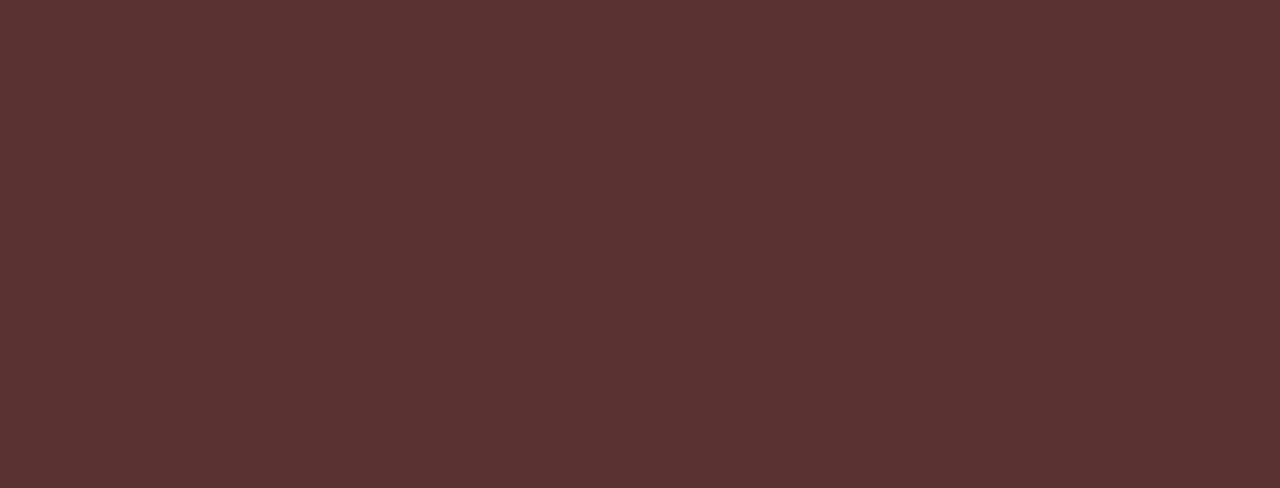
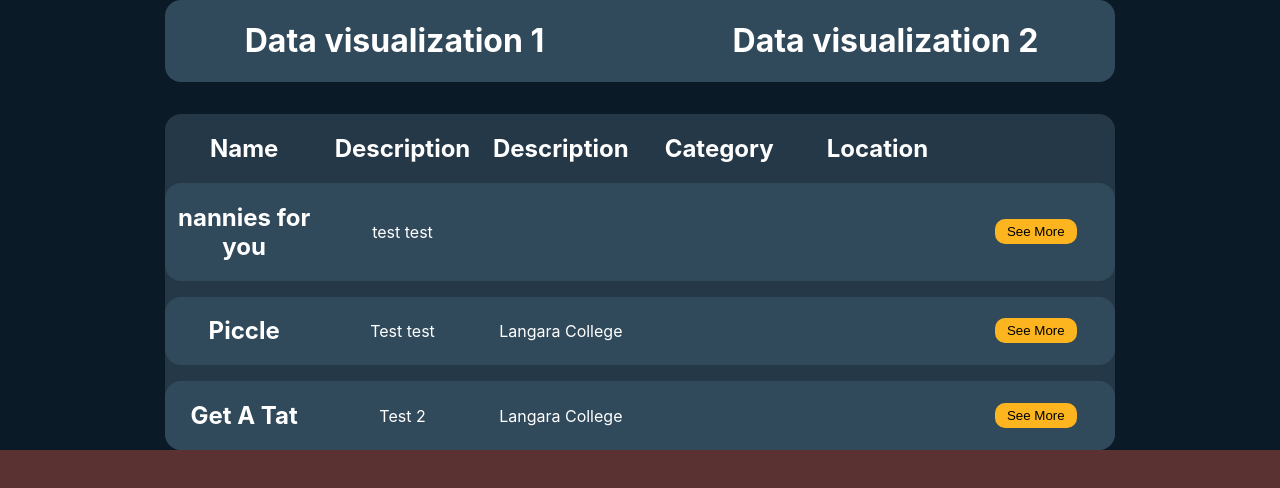
Before and after one commit to TienInTeam/tie-in, a React (Create React App) app in the folder tie-in-frontend/: page /dashboard in a window 1280 px wide. Before the commit this address had no page. Shown: the top 488 px of the page. Built offline with nearby package versions, Linux system fonts and the light colour scheme; data requests are answered from the project's data file; the HTML template or start-up script is replaced by a standard one.

Commit message:
feat: Add Dashboard page for companies login

```diff
--- a/tie-in-frontend/src/App.js
+++ b/tie-in-frontend/src/App.js
@@ -1,5 +1,6 @@
 import './App.scss';
 import {QueryClient, QueryClientProvider} from "@tanstack/react-query";
+import Dashboard from "./pages/Dashboard";
 import Login from './pages/Login';
 import SignUp from './pages/SignUp';
 import {BrowserRouter as Router, Routes, Route} from 'react-router-dom';
@@ -15,6 +16,7 @@
       <div className="App">
         <QueryClientProvider client={queryClient}>
           <Routes>
+            <Route path='/dashboard' element={<Dashboard />}/>
             <Route path='/' element={<Home />}/>
             <Route path='/login' element={<Login />}/>
             <Route path='/signup' element={<SignUp />}/>
--- a/tie-in-frontend/src/index.css
+++ b/tie-in-frontend/src/index.css
@@ -19,3 +19,7 @@
   margin-left: auto;
   margin-right: auto;
 }
+
+.App {
+  background-color: #0B1A27;
+}
--- a/tie-in-frontend/src/pages/Dashboard.js
+++ b/tie-in-frontend/src/pages/Dashboard.js
@@ -1,8 +1,42 @@
+import {useQuery} from "@tanstack/react-query";
 import React from 'react';
+import {requestStudentProjects} from "../api/studentProject";
+import HighlightedStudentProject from "../components/HighlightedStudentProject";
 
 const Dashboard = () => {
+
+  const requestStudentProject = useQuery([ "studentProject"], () => requestStudentProjects())
+  if (requestStudentProject.isLoading) {
+    return <span>Loading...</span>
+  }
+
+  if (requestStudentProject.isError) {
+    return <span>Error: {requestStudentProject.error.message}</span>
+  }
+
+  const onSeeMore = () => {
+    alert("see more is clicked")
+  }
+
   return (
-    <div>Dashboard</div>
+      <>
+      <div className={"data-visualization"}>
+        <h1>Data visualization 1</h1>
+        <h1>Data visualization 2</h1>
+      </div>
+    <div className={"student-project-wrapper"}>
+      <div className={"title-wrapper"}>
+        <h2>Name</h2>
+        <h2>Description</h2>
+        <h2>Description</h2>
+        <h2>Category</h2>
+        <h2>Location</h2>
+      </div>
+      {requestStudentProject.data.map((student) => (
+          <HighlightedStudentProject studentProject={student} onSeeMore={onSeeMore}/>
+      ))}
+    </div>
+      </>
   )
 }
 
--- a/tie-in-frontend/src/pages/Home.js
+++ b/tie-in-frontend/src/pages/Home.js
@@ -5,6 +5,9 @@
     <>
       <nav>
         <ul>
+            <li>
+                <Link to="/dashboard">Dashboard Company</Link>
+            </li>
           <li>
             <Link to="/login">Login</Link>
           </li>
--- a/tie-in-frontend/src/sass/pages/_dashboard.scss
+++ b/tie-in-frontend/src/sass/pages/_dashboard.scss
@@ -0,0 +1,12 @@
+.data-visualization {
+  display: grid;
+  grid-template-columns: repeat(2, 1fr);
+  background-color: $secondary_background_color;
+  gap: 2rem;
+  margin-left: auto;
+  margin-right: auto;
+  max-width: 950px;
+  margin-bottom: 2rem;
+  color: white;
+  border-radius: 1rem;
+}
```
